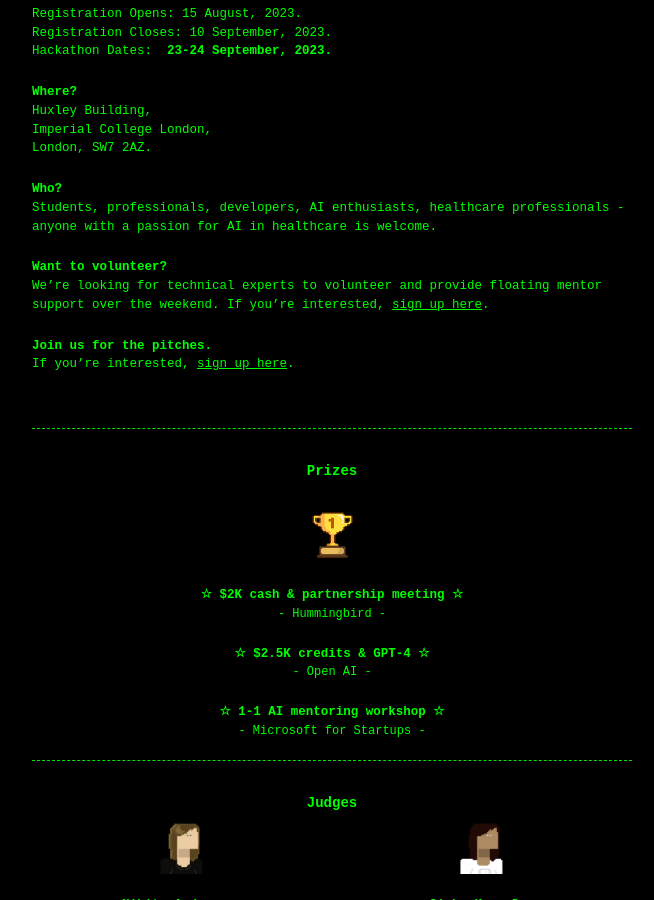
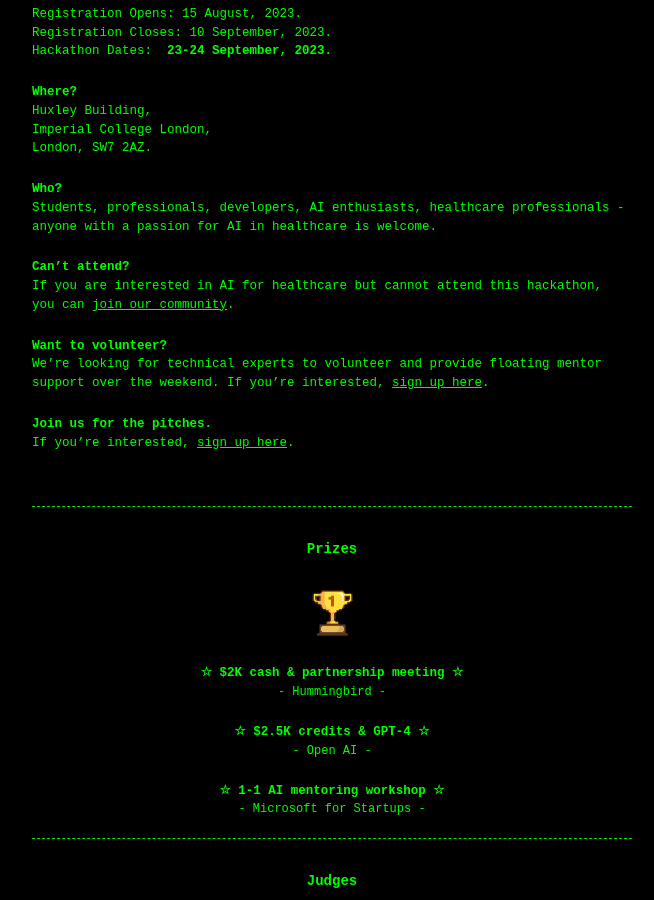
Before and after one commit to ai4health-hack/ai4health-hack.github.io, a Jekyll site: the page built from index.md, in a window 1280 px wide and 900 px high, scrolled down 599 px. Shown: the whole window, without its empty margins (308-962 px from the left). Built offline with Jekyll 4.4.1, drawn with Linux system fonts in a browser that asks for light colours.

Commit message:
added link to join community

```diff
--- a/index.md
+++ b/index.md
@@ -34,6 +34,9 @@ London, SW7 2AZ.
 # Who?
 Students, professionals, developers, AI enthusiasts, healthcare professionals - anyone with a passion for AI in healthcare is welcome.
 
+# Can't attend?
+If you are interested in AI for healthcare but cannot attend this hackathon, you can <a href="https://forms.gle/e6ZNMaorh8JihP6L9">join our community</a>.
+
 # Want to volunteer?
 We're looking for technical experts to volunteer and provide floating mentor support over the weekend. If you're interested, <a href="https://forms.gle/fTBHJXJDoAAEmDRe6">sign up here</a>.
 
```
